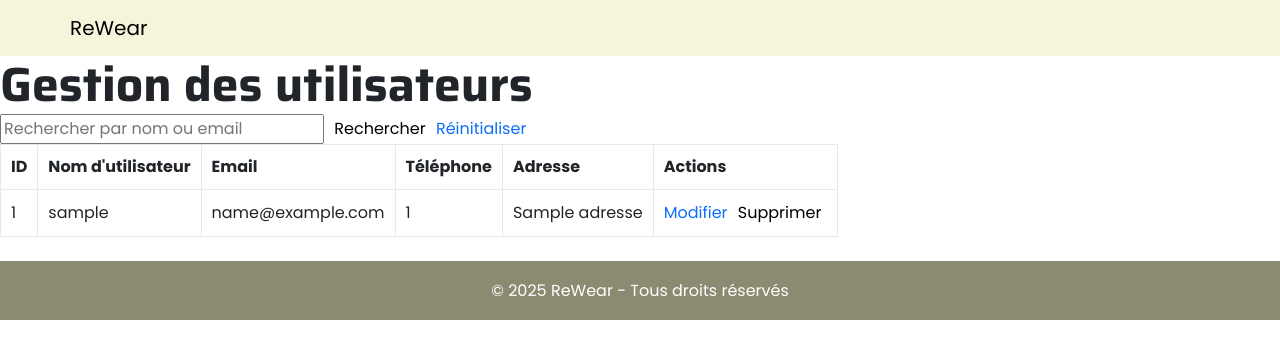
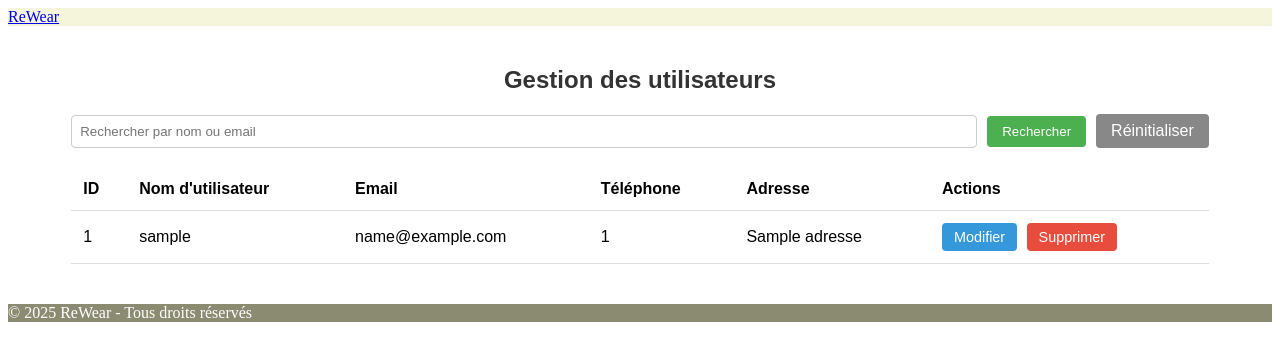
Before and after one commit to MohamedAliSaadaoui/ProjetWebJava_Int-gr-, a Symfony app: template templates/admin_dash_board/admindashbord.html.twig in a window 1280 px wide. Shown: the top 361 px of the page. Run offline with Twig, Linux system fonts and the light colour scheme; the template is opened without the code that fills it: most values are stand-ins (such as "Sample title", 1, 10 or a date in 2020); some libraries are stand-ins or nearby versions.

Commit message:
Modification admindashboard

```diff
--- a/templates/admin_dash_board/admindashbord.html.twig
+++ b/templates/admin_dash_board/admindashbord.html.twig
@@ -1,15 +1,16 @@
 {% extends 'base.html.twig' %}
 
 {% block body %}
+<div class="admin-container">
     <h2>Gestion des utilisateurs</h2>
 
-<form method="get" action="{{ path('admin_users') }}">
+    <form method="get" action="{{ path('admin_users') }}" class="search-form">
         <input type="text" name="search" value="{{ search }}" placeholder="Rechercher par nom ou email" />
         <button type="submit">Rechercher</button>
-    <a href="{{ path('admin_users') }}">Réinitialiser</a>
+        <a href="{{ path('admin_users') }}" class="reset-link">Réinitialiser</a>
     </form>
 
-<table border="1" cellpadding="10">
+    <table class="user-table">
         <thead>
             <tr>
                 <th>ID</th>
@@ -29,10 +30,10 @@
                     <td>{{ user.numTel }}</td>
                     <td>{{ user.adresse }}</td>
                     <td>
-                    <a href="{{ path('app_user_edit', {'id': user.id}) }}">Modifier</a>
+                        <a href="{{ path('app_user_edit', {'id': user.id}) }}" class="btn btn-edit">Modifier</a>
                         <form method="post" action="{{ path('app_user_delete', {'id': user.id}) }}" style="display:inline;" onsubmit="return confirm('Supprimer cet utilisateur ?');">
                             <input type="hidden" name="_token" value="{{ csrf_token('delete' ~ user.id) }}">
-                        <button type="submit">Supprimer</button>
+                            <button type="submit" class="btn btn-delete">Supprimer</button>
                         </form>
                     </td>
                 </tr>
@@ -41,4 +42,95 @@
             {% endfor %}
         </tbody>
     </table>
+</div>
 {% endblock %}
+
+{% block stylesheets %}
+<style>
+    .admin-container {
+        width: 90%;
+        margin: 40px auto;
+        font-family: Arial, sans-serif;
+    }
+
+    h2 {
+        text-align: center;
+        color: #333;
+        margin-bottom: 20px;
+    }
+
+    .search-form {
+        margin-bottom: 20px;
+        display: flex;
+        gap: 10px;
+        align-items: center;
+    }
+
+    .search-form input[type="text"] {
+        flex: 1;
+        padding: 8px;
+        border: 1px solid #ccc;
+        border-radius: 4px;
+    }
+
+    .search-form button,
+    .reset-link {
+        padding: 8px 15px;
+        background-color: #4CAF50;
+        color: white;
+        border: none;
+        border-radius: 4px;
+        text-decoration: none;
+        cursor: pointer;
+    }
+
+    .reset-link {
+        background-color: #888;
+    }
+
+    .user-table {
+        width: 100%;
+        border-collapse: collapse;
+        margin-top: 10px;
+    }
+
+    .user-table th,
+    .user-table td {
+        padding: 12px;
+        text-align: left;
+        border-bottom: 1px solid #ddd;
+    }
+
+    .user-table tr:hover {
+        background-color: #f1f1f1;
+    }
+
+    .btn {
+        padding: 6px 12px;
+        border: none;
+        border-radius: 4px;
+        font-size: 0.9rem;
+        cursor: pointer;
+        text-decoration: none;
+    }
+
+    .btn-edit {
+        background-color: #3498db;
+        color: white;
+        margin-right: 5px;
+    }
+
+    .btn-edit:hover {
+        background-color: #2980b9;
+    }
+
+    .btn-delete {
+        background-color: #e74c3c;
+        color: white;
+    }
+
+    .btn-delete:hover {
+        background-color: #c0392b;
+    }
+</style>
+{% endblock %}
```
Also changed, not shown: config/services.yaml (+6 -15 lines), src/Controller/AdminDashBoardController.php (+4 -13 lines), src/Controller/UserController.php (+19 -10 lines), src/Security/CustomLoginSuccessHandler.php (added, +30 -0 lines), 1 other file. Lines whose indentation alone changed are shown as unchanged.
